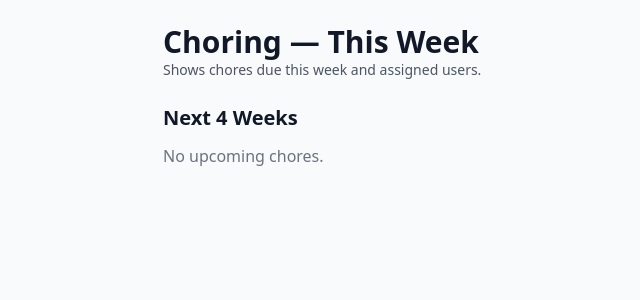
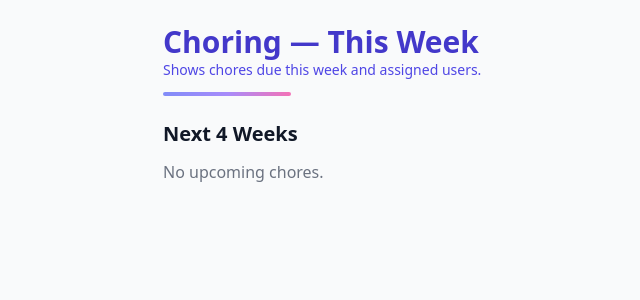
Before and after one commit to joefearnley/choring, a Django app: page / in a window 1280 px wide. Shown: the top 300 px of the page, without its empty margins (53-693 px from the left). Run offline with Django 3.2, Linux system fonts and the light colour scheme; data that the repository does not hold is empty.

Commit message:
Adding some colors to landing page

```diff
--- a/static/frontend/weekly.jsx
+++ b/static/frontend/weekly.jsx
@@ -22,15 +22,21 @@ function DayColumn({date, items}){
   const dt = new Date(date);
   return (
     <div className="bg-white shadow rounded p-4">
-      <h3 className="font-semibold mb-2">{dt.toLocaleDateString(undefined, {weekday:'long', month:'short', day:'numeric'})}</h3>
+      <h3 className="font-semibold mb-2 text-indigo-700">{dt.toLocaleDateString(undefined, {weekday:'long', month:'short', day:'numeric'})}</h3>
       <ul className="space-y-2">
         {items.map((item,i) => (
           <li key={i} className="p-2 border rounded flex justify-between items-center">
             <div>
-              <div className="font-medium">{item.title}</div>
+              <div className="font-medium text-gray-800">{item.title}</div>
               <div className="text-xs text-gray-500">{item.recurrence}</div>
             </div>
-            <div className="text-sm text-gray-700">{item.assigned_to || 'Unassigned'}</div>
+            <div className="text-sm">
+              {item.assigned_to ? (
+                <span className="inline-block bg-green-100 text-green-800 px-2 py-1 rounded-full text-xs">{item.assigned_to}</span>
+              ) : (
+                <span className="inline-block bg-yellow-100 text-yellow-800 px-2 py-1 rounded-full text-xs">Unassigned</span>
+              )}
+            </div>
           </li>
         ))}
       </ul>
@@ -84,13 +90,18 @@ function App(){
     <div className="space-y-6">
       {overdue.length > 0 && (
         <section>
-          <h2 className="text-xl font-semibold">Past Due</h2>
+          <h2 className="text-xl font-semibold text-red-700">Past Due</h2>
           <div className="mt-3 grid grid-cols-1 md:grid-cols-2 gap-4">
             {Object.entries(groupByDate(overdue)).sort().reverse().map(([d, items]) => (
-              <div key={d} className="bg-white shadow rounded p-4">
-                <h3 className="font-semibold mb-2">{new Date(d).toLocaleDateString()}</h3>
+              <div key={d} className="bg-white shadow rounded p-4 border-l-4 border-red-300">
+                <h3 className="font-semibold mb-2 text-red-600">{new Date(d).toLocaleDateString()}</h3>
                 <ul className="space-y-2">
-                  {items.map((it,i)=>(<li key={i} className="p-2 border rounded flex justify-between items-center"><div className="font-medium">{it.title}</div><div className="text-sm text-gray-700">{it.assigned_to||'Unassigned'}</div></li>))}
+                  {items.map((it,i)=>(
+                    <li key={i} className="p-2 border rounded flex justify-between items-center">
+                      <div className="font-medium text-gray-800">{it.title}</div>
+                      <div>{it.assigned_to ? (<span className="inline-block bg-green-100 text-green-800 px-2 py-1 rounded-full text-xs">{it.assigned_to}</span>) : (<span className="inline-block bg-yellow-100 text-yellow-800 px-2 py-1 rounded-full text-xs">Unassigned</span>)}</div>
+                    </li>
+                  ))}
                 </ul>
               </div>
             ))}
@@ -104,7 +115,7 @@ function App(){
           {weekKeys.length === 0 && <div className="text-gray-500">No upcoming chores.</div>}
           {weekKeys.map(wk => (
             <div key={wk} className="bg-white shadow rounded p-4">
-              <h3 className="font-semibold mb-2">Week of {new Date(wk).toLocaleDateString()}</h3>
+              <h3 className="font-semibold mb-2 text-indigo-600">Week of {new Date(wk).toLocaleDateString()}</h3>
               <ul className="space-y-2">
                 {weeks[wk].map((it,i)=>(<li key={i} className="p-2 border rounded flex justify-between items-center"><div><div className="font-medium">{it.title}</div><div className="text-xs text-gray-500">{it.recurrence}</div></div><div className="text-sm text-gray-700">{it.assigned_to||'Unassigned'}</div></li>))}
               </ul>
--- a/templates/frontend/index.html
+++ b/templates/frontend/index.html
@@ -9,8 +9,9 @@
   <body class="bg-gray-50 text-gray-900">
     <div class="max-w-4xl mx-auto p-6">
       <header class="mb-6">
-        <h1 class="text-3xl font-bold">Choring — This Week</h1>
-        <p class="text-sm text-gray-600">Shows chores due this week and assigned users.</p>
+        <h1 class="text-3xl font-bold text-indigo-700">Choring — This Week</h1>
+        <p class="text-sm text-indigo-600">Shows chores due this week and assigned users.</p>
+        <div class="mt-3 h-1 w-32 rounded bg-gradient-to-r from-indigo-400 via-purple-400 to-pink-400"></div>
       </header>
 
       <div id="root"></div>
```
